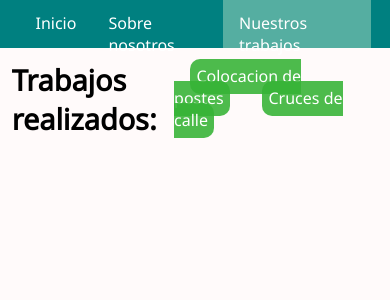
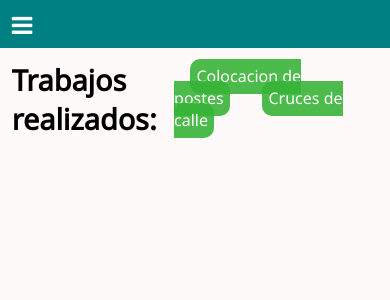
Before and after one commit to niconunez96/docker-react, a React (Create React App) app: page /works in a window 390 px wide. Shown: the top 300 px of the page. Built offline with nearby package versions, Linux system fonts and the light colour scheme.

Commit message:
Make navbar responsive also fix url problem

```diff
--- a/src/App.js
+++ b/src/App.js
@@ -1,5 +1,5 @@
 import React from 'react';
-import { BrowserRouter as Router, Switch, Route} from 'react-router-dom';
+import { BrowserRouter as Router, Switch, Route, Redirect} from 'react-router-dom';
 
 import Navbar from './Components/HOC/Navbar';
 import Home from './Components/Components/Home';
@@ -21,7 +21,7 @@ function App() {
             <Route path="/works/pole-placement">
               <WorkGalleryWithNavbar name="Colocacion de poleas"/>
             </Route>
-            <Route path="/works/street/">
+            <Route path="/works/street">
               <WorkGalleryWithNavbar name="Cruces de calle"/>
             </Route>
             <Route path="/works">
@@ -30,6 +30,9 @@ function App() {
             <Route path="/home">
               {Navbar(Home)}
             </Route>
+            <Route path="/">
+              <Redirect to="/home"></Redirect>
+            </Route>
         </Switch>
       </Router>
     </div>
--- /dev/null
+++ b/src/Components/Components/Navbar/Navbar.css
@@ -0,0 +1,47 @@
+.navbar{
+    display: flex;
+    justify-content: flex-start;
+    padding: 0% 5% 0 5%;
+    background-color: teal;
+    height: 3em;
+}
+
+.navbar-item{
+    padding: 0 1em 0 1em;
+}
+
+.current-navbar-item{
+    background-color: rgba(139, 204, 182, 0.616);
+}
+
+.navbar-link{
+    text-decoration: none;
+    color: white;
+    display: block;
+    position: relative;
+    top: 25%;
+}
+
+.navbar-mobile{
+    display: none;
+}
+
+@media only screen and (max-width: 700px) {
+    .navbar{
+        display: none;
+    }
+    .navbar-mobile{
+        display: flex;
+        justify-content: flex-start;
+        padding-left: 3%;
+        background-color: teal;
+        height: 3em;
+    }
+    .navbar-btn{
+        background-color: transparent;
+        border: none;
+        color: white;
+        font-size: 1.5em;
+        cursor: pointer;
+    }
+}
--- /dev/null
+++ b/src/Components/Components/Navbar/Navbar.js
@@ -0,0 +1,62 @@
+import React, { Component } from 'react'
+import { Link } from 'react-router-dom'
+import './Navbar.css'
+import SideNavbar from './SideNavbar'
+
+class Navbar extends Component{
+
+    constructor(props){
+        super(props);
+        this.state = {
+            shouldDisplaySideNavbar: false,
+        }
+    }
+
+    getNavbarClass = (path) => {
+        const currentPath = document.location.pathname;
+        return currentPath.includes(path) ? 'navbar-item current-navbar-item':'navbar-item'
+    }
+
+    handleClick = () => {
+        this.setState({
+            shouldDisplaySideNavbar: true,
+        })
+    }
+
+    handleClose = () => {
+        this.setState({
+            shouldDisplaySideNavbar: false,
+        })
+    }
+
+    render(){
+        return (
+            <>
+                <nav className="navbar-mobile">
+                    <button className="navbar-btn" onClick={this.handleClick}>
+                        <i className="fa fa-bars"></i>
+                    </button>
+                </nav>
+                <nav className="navbar">
+                    <div className={this.getNavbarClass("/home")}>
+                        <Link to="/home" className="navbar-link">Inicio</Link>
+                    </div>
+                    <div className={this.getNavbarClass("/aboutus")}>
+                        <Link to="/aboutus" className="navbar-link">
+                            Sobre nosotros
+                        </Link>
+                    </div>
+                    <div className={this.getNavbarClass("/works")}>
+                        <Link to="/works" className="navbar-link">
+                            Nuestros trabajos
+                        </Link>
+                    </div>
+                </nav>
+                <SideNavbar close={this.handleClose} isOpen={this.state.shouldDisplaySideNavbar}></SideNavbar>
+            </>
+        )
+    }
+}
+
+
+export default Navbar
--- /dev/null
+++ b/src/Components/Components/Navbar/SideNavbar.css
@@ -0,0 +1,47 @@
+.sidenavbar{
+    position: fixed;
+    top: 0;
+    left: 0;
+    height: 100%;
+    width: 50%;
+    z-index: 300;
+    background-color: teal;
+    padding: 3% 3% 0 3%;
+    transform: translateX(-100%);
+    transition: transform 0.4s;
+}
+
+.sidenavbar--open{
+    transform: translateX(0);
+}
+
+.sidenavbar-btn{
+    background: transparent;
+    border: none;
+    color: white;
+    font-size: 1.5em;
+    margin-bottom: 5%;
+}
+
+.sidenavbar-items{
+    display: flex;
+    flex-direction: column;
+    justify-content: start;
+    gap: 1em;
+}
+
+.sidenavbar-item{
+    padding: 0 1em 0 1em;
+}
+
+.sidecurrent-navbar-item{
+    background-color: rgba(139, 204, 182, 0.616);
+}
+
+.sidenavbar-link{
+    text-decoration: none;
+    color: white;
+    display: block;
+    position: relative;
+    top: 25%;
+}
--- /dev/null
+++ b/src/Components/Components/Navbar/SideNavbar.js
@@ -0,0 +1,38 @@
+import React from 'react';
+import { Link } from 'react-router-dom'
+import './SideNavbar.css'
+
+
+const SideNavbar = (props) => {
+
+    const sidenavbarIsOpen = props.isOpen
+    return (
+        <>
+            <nav className={sidenavbarIsOpen ? "sidenavbar sidenavbar--open":"sidenavbar"}>
+                <button className="sidenavbar-btn" onClick={props.close}>
+                    <i className="fa fa-close"></i>
+                </button>
+                <div className="sidenavbar-items">
+                    <div className="sidenavbar-item">
+                        <Link to="/home" className="sidenavbar-link" onClick={props.close}>
+                            Inicio
+                        </Link>
+                    </div>
+                    <div className="sidenavbar-item">
+                        <Link to="/aboutus" className="sidenavbar-link" onClick={props.close}>
+                            Sobre nosotros
+                        </Link>
+                    </div>
+                    <div className="sidenavbar-item">
+                        <Link to="/works" className="sidenavbar-link" onClick={props.close}>
+                            Nuestros trabajos
+                        </Link>
+                    </div>
+                </div>
+            </nav>
+        </>
+    )
+};
+
+
+export default SideNavbar;
--- a/src/Components/HOC/Navbar.css
+++ /dev/null
@@ -1,23 +0,0 @@
-.navbar{
-    display: flex;
-    justify-content: flex-start;
-    padding: 0% 5% 0 5%;
-    background-color: teal;
-    height: 3em;
-}
-
-.navbar-item{
-    padding: 0 1em 0 1em;
-}
-
-.current-navbar-item{
-    background-color: rgba(139, 204, 182, 0.616);
-}
-
-.navbar-link{
-    text-decoration: none;
-    color: white;
-    display: block;
-    position: relative;
-    top: 25%;
-}
--- a/src/Components/HOC/Navbar.js
+++ b/src/Components/HOC/Navbar.js
@@ -1,35 +1,15 @@
 import React from 'react'
-import './Navbar.css'
-import { Link } from 'react-router-dom'
+import Navbar from '../Components/Navbar/Navbar'
 
-const Navbar = (Component) => (props) => {
 
-    const getNavbarClass = (path) => {
-        const currentPath = document.location.pathname;
-        return currentPath.includes(path) ? 'navbar-item current-navbar-item':'navbar-item'
-    }
-
+const NavbarHOC = (Component) => (props) => {
     return (
         <div>
-            <nav className="navbar">
-                <div className={getNavbarClass("/home")}>
-                    <Link to="/home" className="navbar-link">Inicio</Link>
-                </div>
-                <div className={getNavbarClass("/aboutus")}>
-                    <Link to="/aboutus" className="navbar-link">
-                        Sobre nosotros
-                    </Link>
-                </div>
-                <div className={getNavbarClass("/works")}>
-                    <Link to="/works" className="navbar-link">
-                        Nuestros trabajos
-                    </Link>
-                </div>
-            </nav>
+            <Navbar></Navbar>
             <Component {...props}></Component>
         </div>
     )
 }
 
 
-export default Navbar
+export default NavbarHOC
```
